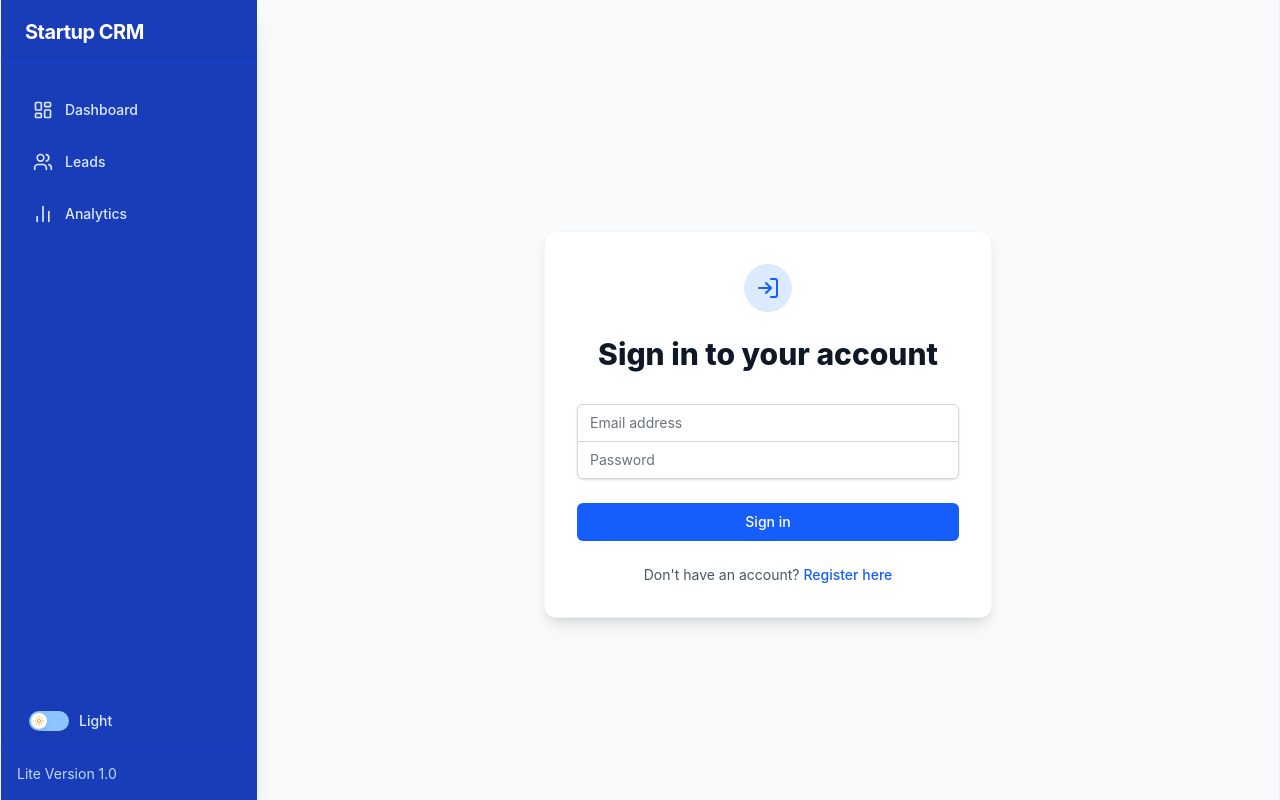
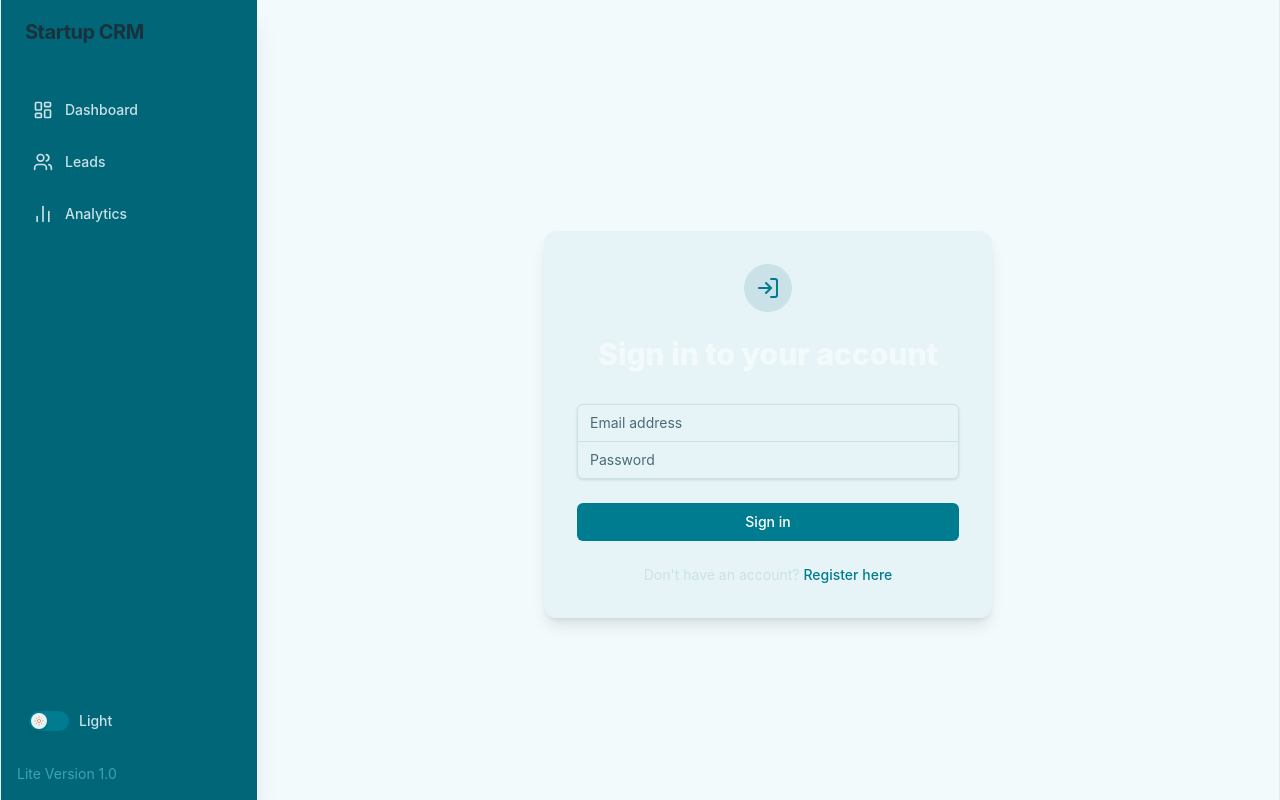
Before and after one commit to rohini-26ui/startup-crm-lite, a React (Vite) app: page /login in a window 1280 px wide. Built offline with nearby package versions, Linux system fonts and the light colour scheme; no server answers.

Commit message:
colour schema

```diff
--- a/src/index.css
+++ b/src/index.css
@@ -1,28 +1,139 @@
-
 @import url('https://fonts.googleapis.com/css2?family=Roboto:ital,wght@0,100..900;1,100..900&display=swap');
 @import "tailwindcss";
 
 @custom-variant dark (&:where(.dark, .dark *));
 
-@theme{
-    --font-roboto: 'Roboto', sans-serif;
-    --color-primary: #2563EB;
-    --color-success: #22C55E;
-    --color-warning: #F59E0B;
-    --color-danger: #EF4444;
+/* Brand Palette Design Tokens */
+:root {
+  /* Light Theme */
+  --brand-bg: #F3FAFC;
+  --brand-surface: #E7F4F7;
+  --brand-primary: #007C91;
+  --brand-primary-hover: #006678;
+  --brand-secondary: #3AA5B8;
+  --brand-accent: #FF8C61;
+  --brand-text: #18333D;
+  --brand-text-secondary: #4A6B76;
+  --brand-border: #C9E1E7;
+  --brand-text-on-primary: #FFFFFF;
+}
 
-    --color-background: #F8FAFC;
-    --color-card: #FFFFFF;
+.dark {
+  /* Dark Theme */
+  --brand-bg: #081B20;
+  --brand-surface: #102A31;
+  --brand-primary: #57D4E6;
+  --brand-primary-hover: #3AA5B8;
+  --brand-secondary: #83E4F0;
+  --brand-accent: #FFB089;
+  --brand-text: #EFFCFF;
+  --brand-text-secondary: #A1BFC7;
+  --brand-border: #234149;
+  --brand-text-on-primary: #081B20;
+}
 
-    --color-text-dark: #0F172A;
-    --color-text-gray: #64748B;
+@theme {
+  --font-roboto: 'Roboto', sans-serif;
+
+  /* Overrides for Tailwind Default Colors Used in the App */
+
+  /* Backgrounds & Surfaces mapped to Gray/Slate */
+  --color-slate-50: var(--brand-bg);
+  --color-slate-100: var(--brand-bg);
+  --color-slate-200: var(--brand-border);
+  --color-slate-300: var(--brand-border);
+  --color-slate-400: var(--brand-text-secondary);
+  --color-slate-500: var(--brand-text-secondary);
+  --color-slate-600: var(--brand-text-secondary);
+  --color-slate-700: var(--brand-border);
+  --color-slate-800: var(--brand-text);
+  --color-slate-900: var(--brand-bg);
+  --color-slate-950: var(--brand-bg);
+
+  --color-gray-50: var(--brand-bg);
+  --color-gray-100: var(--brand-surface);
+  --color-gray-200: var(--brand-border);
+  --color-gray-300: var(--brand-border);
+  --color-gray-400: var(--brand-text-secondary);
+  --color-gray-500: var(--brand-text-secondary);
+  --color-gray-600: var(--brand-border);
+  --color-gray-700: var(--brand-border);
+  --color-gray-800: var(--brand-surface);
+  --color-gray-900: var(--brand-bg);
+
+  /* Primary mapped to Blue */
+  --color-blue-50: var(--brand-surface);
+  --color-blue-100: var(--brand-border);
+  --color-blue-200: var(--brand-secondary);
+  --color-blue-300: var(--brand-primary);
+  --color-blue-400: var(--brand-primary);
+  --color-blue-500: var(--brand-secondary);
+  --color-blue-600: var(--brand-primary);
+  --color-blue-700: var(--brand-primary-hover);
+  --color-blue-800: var(--brand-primary-hover);
+  --color-blue-900: var(--brand-surface);
+
+  /* Map Amber to Accent */
+  --color-amber-100: #FFEFE8;
+  --color-amber-400: var(--brand-accent); /* Dark */
+  --color-amber-500: var(--brand-accent); /* Light */
+  --color-amber-900: #4a2010;
+
+  /* Map Purple to Secondary */
+  --color-purple-100: #E6F3F5;
+  --color-purple-400: var(--brand-secondary); /* Dark */
+  --color-purple-600: var(--brand-secondary); /* Light */
+  --color-purple-900: #0d292e;
+}
+
+/* Base Overrides for strict design token mapping */
+
+/* Ensure white backgrounds map to surface */
+.bg-white {
+  background-color: var(--brand-surface) !important;
+}
+
+/* Ensure white text maps to brand text, UNLESS it's on a primary background */
+.text-white {
+  color: var(--brand-text) !important;
+}
+.dark .text-white {
+  color: var(--brand-text) !important;
+}
+
+/* Text on primary buttons (bg-blue-600) needs to be high contrast */
+.bg-blue-600.text-white,
+.bg-blue-500.text-white,
+button.bg-blue-600 .text-white,
+a.bg-blue-600 .text-white {
+  color: var(--brand-text-on-primary) !important;
+}
+
+/* Fix text colors inside buttons or specific active links if needed */
+.text-white.bg-blue-700 {
+  color: var(--brand-text-on-primary) !important;
+}
+
+/* Ensure dark mode buttons using bg-blue-600 correctly adapt to Dark Primary */
+.dark .bg-blue-600, .dark .bg-blue-500 {
+  background-color: var(--brand-primary) !important;
+  color: var(--brand-text-on-primary) !important;
+}
+.dark .hover\:bg-blue-700:hover {
+  background-color: var(--brand-primary-hover) !important;
+}
+
+/* Specific fix for text inside primary buttons in dark mode */
+.dark .bg-blue-600 .text-white,
+.dark .bg-blue-600.text-white,
+.dark .bg-blue-500 .text-white,
+.dark .bg-blue-500.text-white {
+  color: var(--brand-text-on-primary) !important;
 }
 
 /* Smooth theme transition on the root */
-html {
-  transition: background-color 0.2s ease, color 0.2s ease;
+html, body {
+  transition: background-color 0.2s ease, color 0.2s ease, border-color 0.2s ease;
+  background-color: var(--brand-bg);
+  color: var(--brand-text);
 }
-
-body {
-  transition: background-color 0.2s ease, color 0.2s ease;
-}
```
Also changed, not shown: 1 other file (tests, documents, lock files or other folders).
